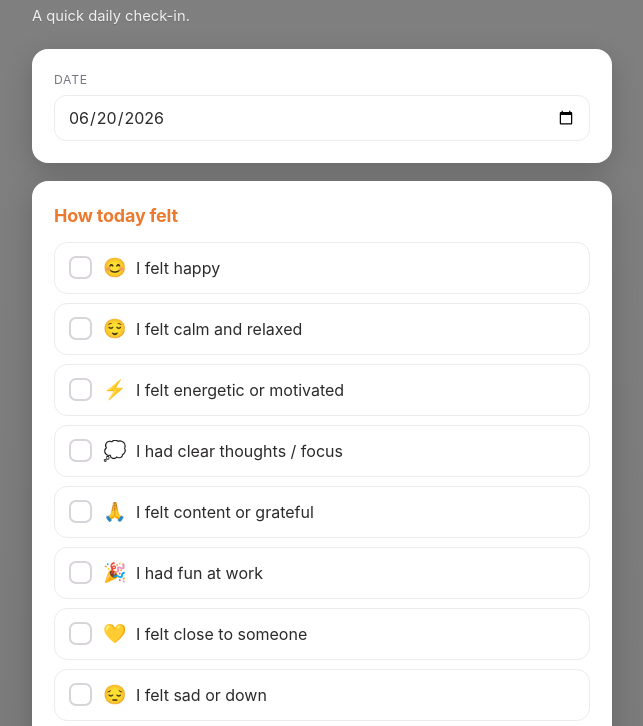
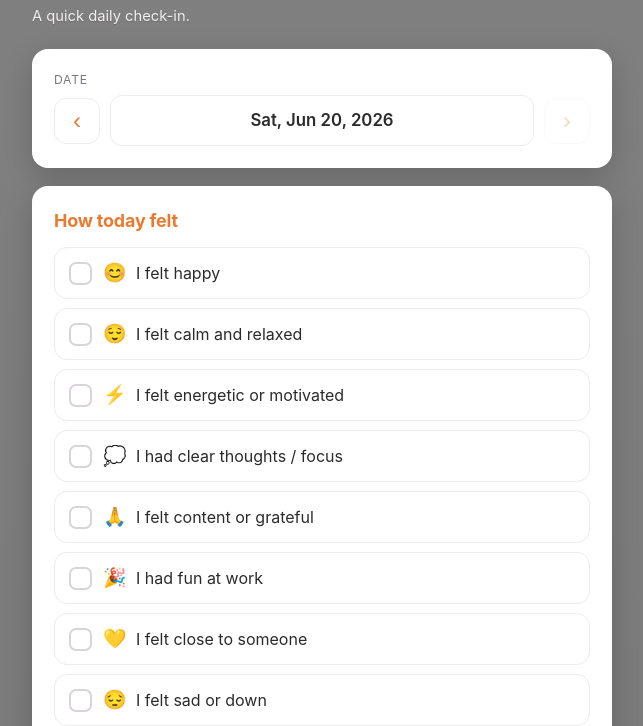
Before and after one commit to nicolaslekai/Fluoxetine, a plain HTML site: page index.html in a window 1280 px wide. Shown: the part 74-800 px from the top of the page, without its empty margins (318-961 px from the left). Drawn offline with nearby package versions, Linux system fonts and the light colour scheme.

Commit message:
Add files via upload

```diff
--- a/index.html
+++ b/index.html
@@ -41,6 +41,11 @@
   }
   input:focus,textarea:focus{outline:none;border-color:var(--orange);box-shadow:0 0 0 3px var(--orange-soft)}
   textarea{resize:vertical;min-height:74px}
+  .daterow{display:flex;align-items:center;gap:10px}
+  .datedisplay{flex:1;text-align:center;font-size:1.05rem;font-weight:600;color:var(--ink);border:1px solid var(--line);border-radius:12px;padding:12px 10px;background:#fff}
+  .daybtn{flex:none;width:46px;height:46px;border:1px solid var(--line);background:#fff;border-radius:12px;font-size:1.5rem;color:var(--orange);cursor:pointer;line-height:1;display:flex;align-items:center;justify-content:center}
+  .daybtn:hover{border-color:var(--orange)}
+  .daybtn:disabled{opacity:.3;cursor:default}
   .q{display:flex;align-items:center;gap:11px;padding:13px 14px;border:1px solid var(--line);border-radius:13px;margin-bottom:9px;cursor:pointer;transition:.15s;background:#fff}
   .q:last-child{margin-bottom:0}
   .q:hover{border-color:#eccba9;background:#fffaf4}
@@ -92,8 +97,13 @@
   <p class="sub" id="subline">A quick daily check-in.</p>
 
   <div class="card">
-    <label class="field" for="entryDate">Date</label>
-    <input type="date" id="entryDate" />
+    <label class="field">Date</label>
+    <div class="daterow">
+      <button type="button" class="daybtn" id="dayPrev" aria-label="Previous day">&lsaquo;</button>
+      <div class="datedisplay" id="dateDisplay">&mdash;</div>
+      <button type="button" class="daybtn" id="dayNext" aria-label="Next day">&rsaquo;</button>
+    </div>
+    <input type="hidden" id="entryDate" />
   </div>
 
   <div class="card">
@@ -234,10 +244,33 @@
   PERIOD_QS.forEach(function(q){ $("periodQs").appendChild(row(q)); });
   MED_QS.forEach(function(q){ $("medQs").appendChild(row(q)); });
 
-  // Diary starts on 2026-06-20: show that date until it arrives, then track today
+  // Date stepper — avoids the native iOS calendar overlay entirely
   var START_DATE = "2026-06-20";
-  var _today = todayISO();
-  $("entryDate").value = (_today < START_DATE) ? START_DATE : _today;
+  function shiftISO(iso, days){
+    var d=new Date(iso+"T00:00:00"); d.setDate(d.getDate()+days);
+    var p=function(n){return (n<10?"0":"")+n;};
+    return d.getFullYear()+"-"+p(d.getMonth()+1)+"-"+p(d.getDate());
+  }
+  function fmtFriendly(iso){
+    var d=new Date(iso+"T00:00:00");
+    return d.toLocaleDateString(undefined,{weekday:"short",day:"numeric",month:"short",year:"numeric"});
+  }
+  function updateDateUI(){
+    var iso=$("entryDate").value;
+    $("dateDisplay").textContent=fmtFriendly(iso);
+    $("dayNext").disabled = (iso >= todayISO()); // can't log the future
+  }
+  (function initDate(){
+    var t=todayISO();
+    $("entryDate").value = (t < START_DATE) ? START_DATE : t;
+    updateDateUI();
+    $("dayPrev").addEventListener("click", function(){
+      $("entryDate").value = shiftISO($("entryDate").value, -1); updateDateUI();
+    });
+    $("dayNext").addEventListener("click", function(){
+      if($("entryDate").value < todayISO()){ $("entryDate").value = shiftISO($("entryDate").value, 1); updateDateUI(); }
+    });
+  })();
   if (!localStorage.getItem("moodDiaryStarted")){
     var op=document.querySelector('input[data-key="on_period"]');
     if(op) op.checked=true;
```
